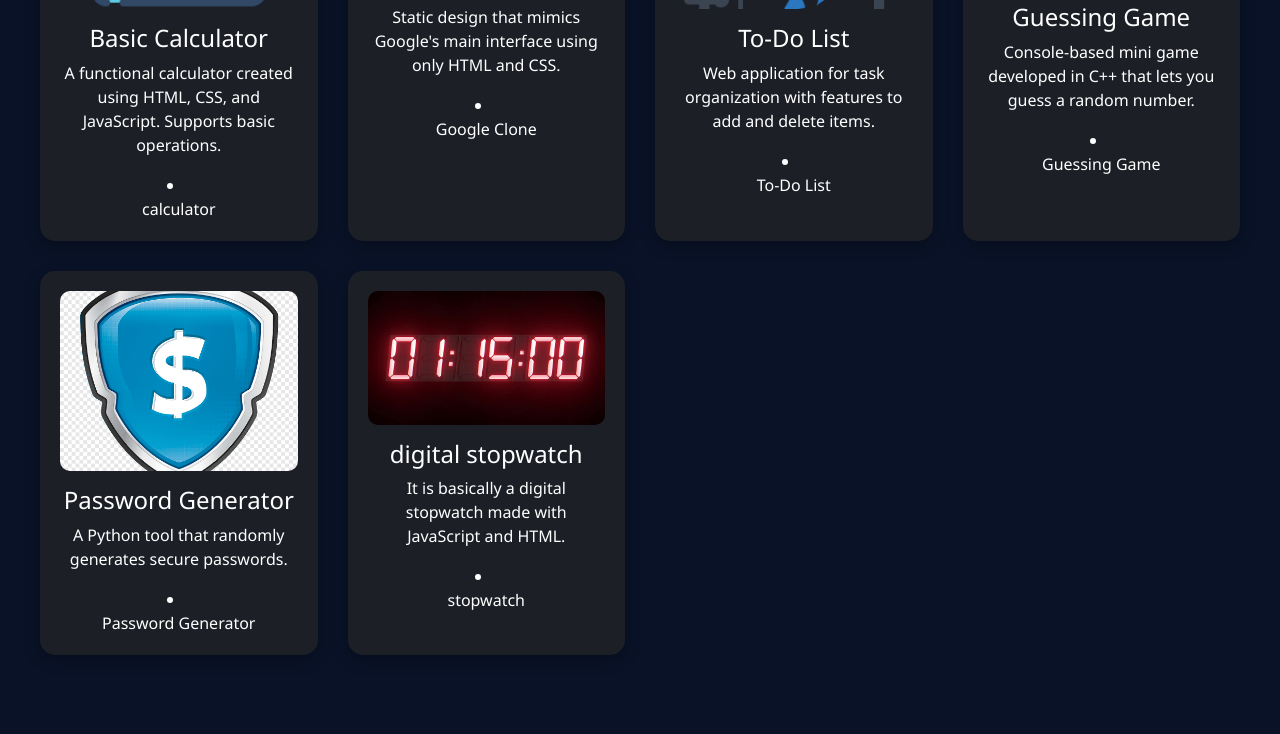
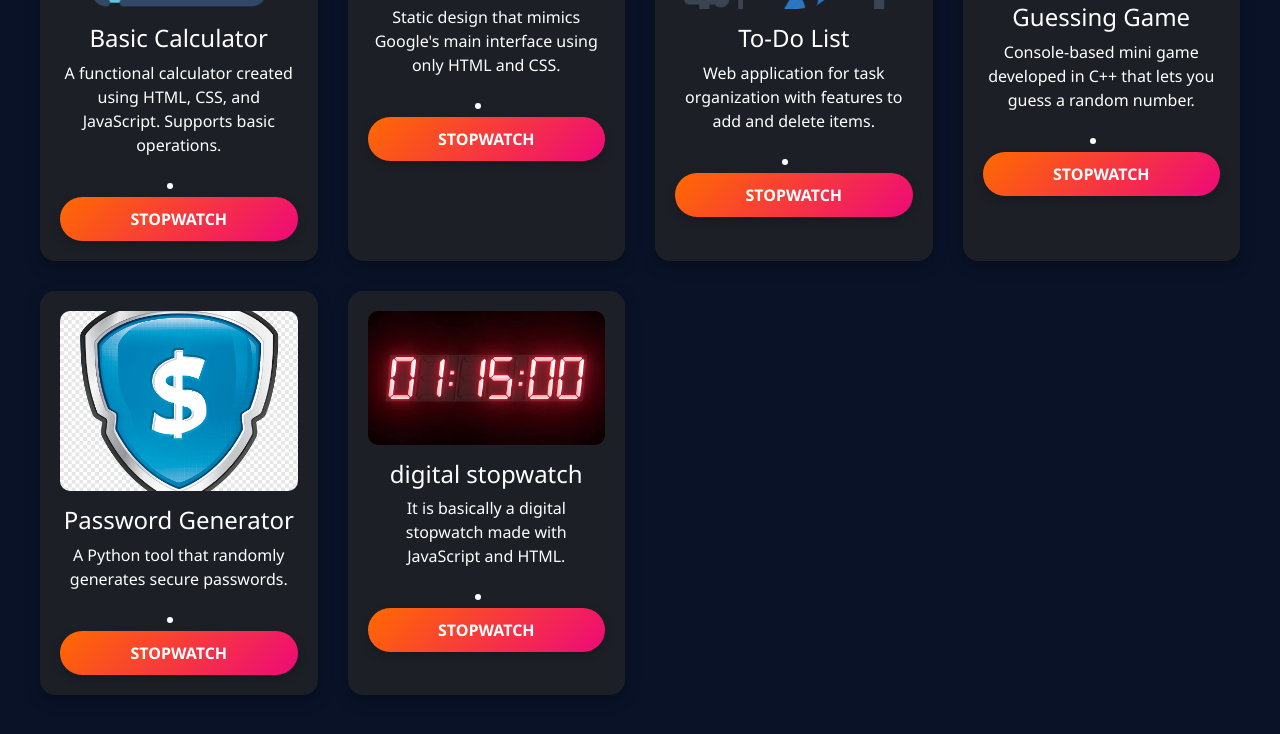
Before and after one commit to JODAXD/JODA, a plain HTML site: page proyectos.html in a window 1280 px wide. Shown: the part 302-1036 px from the top of the page. Before the commit the page ends 997 px from the top, so only its background shows below. Drawn offline with nearby package versions, Linux system fonts and the light colour scheme.

Commit message:
modificaed

```diff
--- a/proyectos.html
+++ b/proyectos.html
@@ -6,6 +6,27 @@
   <link href="https://cdn.jsdelivr.net/npm/bootstrap@5.3.5/dist/css/bootstrap.min.css" rel="stylesheet" />
   <link rel="stylesheet" href="style.css" />
 </head>
+<style>
+  .custom-button {
+  background: linear-gradient(135deg, #ff6a00, #ee0979);
+  color: white;
+  padding: 10px 20px;
+  border-radius: 30px;
+  border: none;
+  font-weight: bold;
+  text-transform: uppercase;
+  box-shadow: 0 4px 10px rgba(0,0,0,0.2);
+  transition: transform 0.2s, box-shadow 0.2s;
+  text-align: center;
+}
+
+.custom-button:hover {
+  transform: translateY(-2px);
+  box-shadow: 0 6px 15px rgba(0,0,0,0.3);
+  text-decoration: none;
+}
+
+</style>
 <body>
 
   <!-- NAVBAR -->
@@ -32,45 +53,58 @@
         <img src="img/calculadora.png" alt="Calculator" class="project-img">
         <h4>Basic Calculator</h4>
         <p>A functional calculator created using HTML, CSS, and JavaScript. Supports basic operations.</p>
-        <li class="nav-item"><a class="nav-link active" href="calculator.html">calculator</a></li>
-      </div>
+        <li class="nav-item">
+          <a class="nav-link custom-button" href="calculator.html">Stopwatch</a>
+        </li>
+        </div>
 
       <!-- Project 2 -->
       <div class="project-card">
         <img src="img/clon.png" alt="Google Clone" class="project-img">
         <h4>Google Clone</h4>
         <p>Static design that mimics Google's main interface using only HTML and CSS.</p>
-        <li class="nav-item"><a class="nav-link active" href="clon.html">Google Clone</a></li>
-      </div>
+        <li class="nav-item">
+          <a class="nav-link custom-button" href="clon.html">Stopwatch</a>
+        </li>
+        </div>
 
       <!-- Project 3 -->
       <div class="project-card">
         <img src="img/to-do-list-png.png" alt="To-Do List" class="project-img">
         <h4>To-Do List</h4>
         <p>Web application for task organization with features to add and delete items.</p>
-        <li class="nav-item"><a class="nav-link active" href="todoList.html">To-Do List</a></li>
-      </div>
+        <li class="nav-item">
+          <a class="nav-link custom-button" href="todoList.html">Stopwatch</a>
+        </li>
+        </div>
 
       <!-- Project 4 -->
       <div class="project-card">
         <img src="img/OIP.jfif" alt="Guessing Game" class="project-img">
         <h4>Guessing Game</h4>
         <p>Console-based mini game developed in C++ that lets you guess a random number.</p>
-        <li class="nav-item"><a class="nav-link active" href="guessingGame.html">Guessing Game</a></li>
-      </div>
+        <li class="nav-item">
+          <a class="nav-link custom-button" href="guessingGame.html">Stopwatch</a>
+        </li>
+        </div>
 
       <!-- Project 5 -->
       <div class="project-card">
         <img src="img/generador.png" alt="Password Generator" class="project-img">
         <h4>Password Generator</h4>
         <p>A Python tool that randomly generates secure passwords.</p>
-        <li class="nav-item"><a class="nav-link active" href="generator.html">Password Generator</a></li>
-      </div>
+        <li class="nav-item">
+          <a class="nav-link custom-button" href="generator.html">Stopwatch</a>
+        </li>
+        </div>
       <div class="project-card">
         <img src="cron.png" alt="digital stopwatch" class="project-img">
         <h4>digital stopwatch</h4>
         <p>It is basically a digital stopwatch made with JavaScript and HTML.</p>
-        <li class="nav-item"><a class="nav-link active" href="generator.html">stopwatch</a></li>
+        <li class="nav-item">
+          <a class="nav-link custom-button" href="cronometro.html">Stopwatch</a>
+        </li>
+
       </div>
 
     </div>
```
